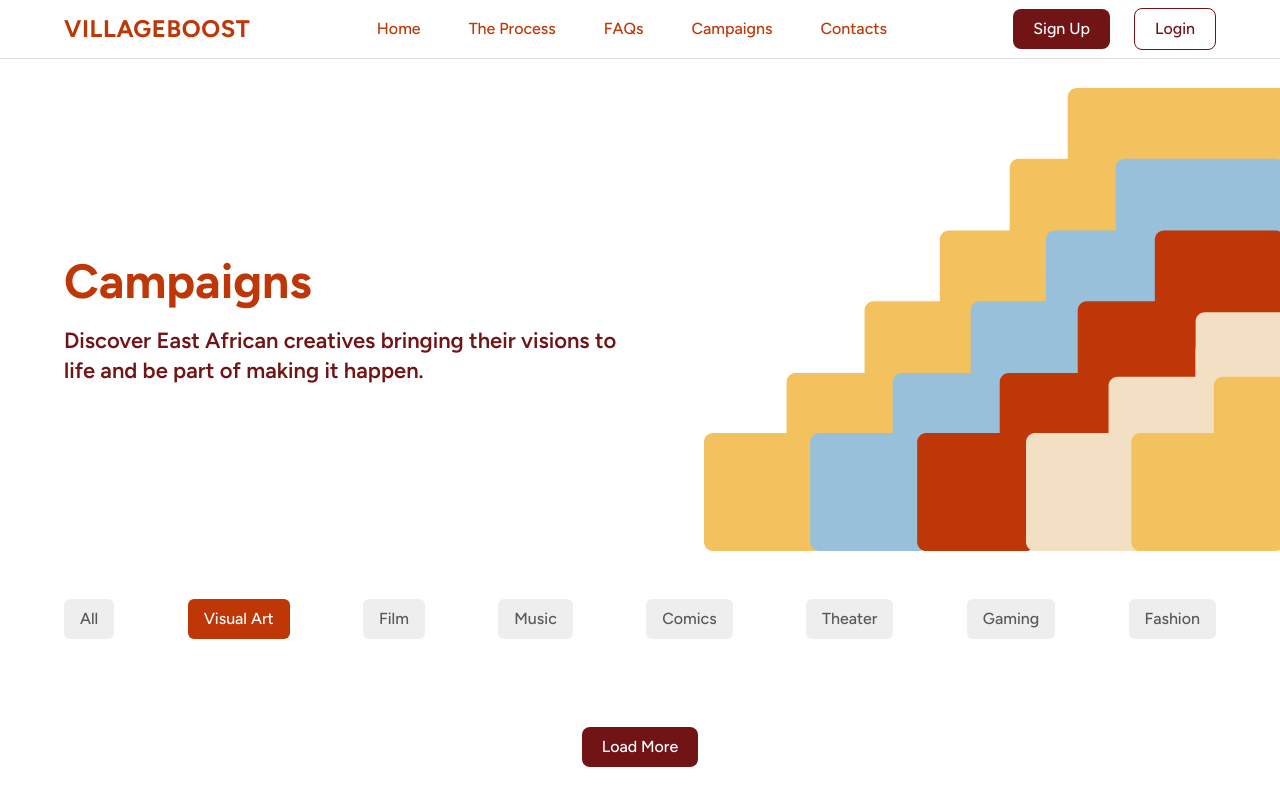
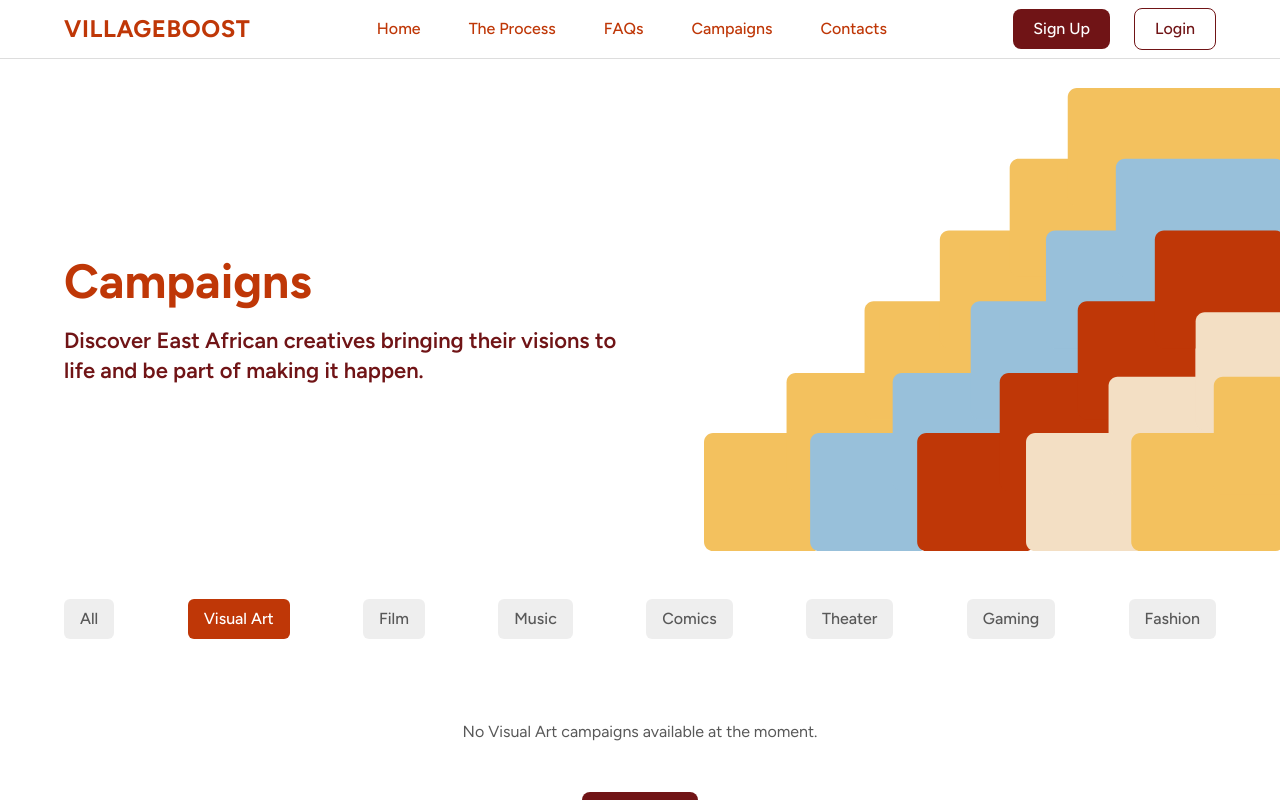
Before and after one commit to villageboost-org/villageboost, a Next.js app: page /campaigns in a window 1280 px wide. Both pictures are taken after a click on the button "Visual Art". Shown: the top 800 px of the page. Built offline with nearby package versions, Linux system fonts and the light colour scheme.

Commit message:
feat: add message for empty campaign filter results in CampaignsPage

```diff
--- a/app/campaigns/page.tsx
+++ b/app/campaigns/page.tsx
@@ -86,10 +86,18 @@ export default function CampaignsPage() {
           onSelect={setSelectedCategory}
         />
 
-        <div className="mt-10 grid xl:gap-10 gap-8 xl:grid-cols-4 lg:grid-cols-3 md:grid-cols-2 grid-cols-1 xl:px-16 md:px-8 px-4">
-          {filteredCampaigns.map((campaign) => (
-            <CampaignCard key={campaign.title} {...campaign} />
-          ))}
+        <div className="mt-10 xl:px-16 md:px-8 px-4">
+          {filteredCampaigns.length === 0 ? (
+            <p className="mt-20 text-center text-grey">
+              No {selectedCategory} campaigns available at the moment.
+            </p>
+          ) : (
+            <div className="grid xl:gap-10 gap-8 xl:grid-cols-4 lg:grid-cols-3 md:grid-cols-2 grid-cols-1">
+              {filteredCampaigns.map((campaign) => (
+                <CampaignCard key={campaign.title} {...campaign} />
+              ))}
+            </div>
+          )}
         </div>
 
         <div className="mt-12 flex justify-center">
```
